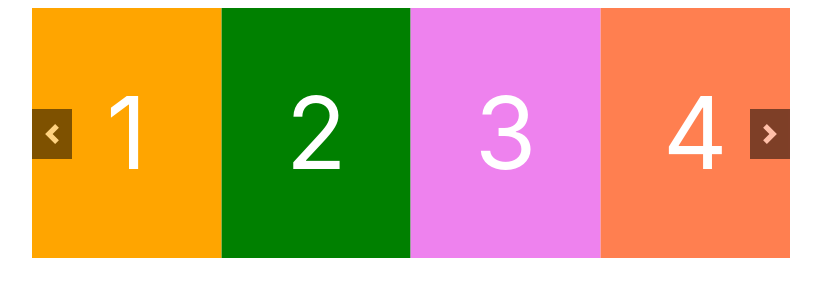
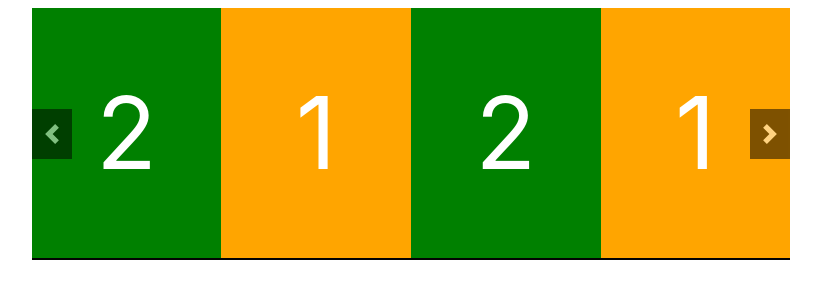
Before and after one commit to Artem-Pr/Slider, a plain HTML site: page index.html in a window 1280 px wide. Shown: the whole page, without its empty margins (229-1050 px from the left). Drawn offline with Linux system fonts and the light colour scheme.

Commit message:
before removing old functions

```diff
--- a/index.html
+++ b/index.html
@@ -24,12 +24,12 @@
 			<div class="slider__item">
 				<div style="height: 250px; background: green;">2</div>
 			</div>
-			<div class="slider__item">
-				<div style="height: 250px; background: violet;">3</div>
-			</div>
-			<div class="slider__item">
-				<div style="height: 250px; background: coral;">4</div>
-			</div>
+<!--			<div class="slider__item">-->
+<!--				<div style="height: 250px; background: violet;">3</div>-->
+<!--			</div>-->
+<!--			<div class="slider__item">-->
+<!--				<div style="height: 250px; background: coral;">4</div>-->
+<!--			</div>-->
 		</div>
 	</div>
 </div>
--- a/js/slider.js
+++ b/js/slider.js
@@ -2,7 +2,7 @@
 var multiItemSlider = (function () {
 	return function (selector) {
 		var
-			_mainElement = document.querySelector(selector), // основный элемент блока
+			_mainElement = document.querySelector(selector), // основный элемент блока ('.slider')
 			_sliderItems = _mainElement.querySelectorAll('.slider__item'), // элементы (.slider-item)
 			//_sliderItems = _sliderWrapper.children,
 			_sliderControls = _mainElement.querySelectorAll('.slider__control'), // элементы управления
@@ -19,7 +19,7 @@ var multiItemSlider = (function () {
 		let _countOfArr = 3, // slider duplication count
 			_items = [], // массив элементов
 			_step = Math.round(_itemWidth / _wrapperWidth * 100), // величина шага (для трансформации)
-			ratioToMoveElems = Math.round(_sliderItems.length * _countOfArr * _itemWidth / _wrapperWidth),
+			ratioToMoveElems = Math.round(_sliderItems.length * _countOfArr - _wrapperWidth / _itemWidth), // number of items outside the wrapper
 			elemInWrap = Math.round(_wrapperWidth / _itemWidth),
 			_transform = 0; // значение трансформации .slider_wrapper
 
@@ -38,7 +38,6 @@ var multiItemSlider = (function () {
 				for (let i = 0; i < count; i++) {
 					for (let j = 0; j < sliderItems.length; j++) {
 						let newItem = sliderItems[j].cloneNode(true);
-						console.log(newItem);
 						_items.push({item: newItem, index: j, transform: 0});
 						wrapper.appendChild(newItem);
 					}
@@ -47,7 +46,6 @@ var multiItemSlider = (function () {
 			} else { // create arr without duplicates
 				for (let i = 0; i < sliderItems.length; i++) {
 					let newItem = sliderItems[i].cloneNode(true);
-					console.log(newItem);
 					_items.push({item: newItem, index: i, transform: 0});
 				}
 				itemsForMove = Math.floor(_items.length / 2);
@@ -61,14 +59,85 @@ var multiItemSlider = (function () {
 			slider.appendChild(wrapper);
 		}
 
-		if (ratioToMoveElems >= 3) {
-			sliderDup(_sliderItems, _countOfArr);
-			// !!!
-			_mainElement = document.querySelector(selector); // основный элемент блока
 
-			_sliderItems = _mainElement.querySelectorAll('.slider__item'); // элементы (.slider-item)
+		// create slider's duplicates and put it in _items array
+		// items - '.slider__item' array
+		// count - slider duplication count
+		function createSlideDupArr(items, count) {
+			let newItem, // new items for clone '.slider__item' elements
+				newArr = []; // array for filling with new elements
+
+			for (let i = 0; i < count; i++) {
+				for (let j = 0; j < items.length; j++) {
+					newItem = items[j].cloneNode(true);
+					newArr.push({item: newItem, index: j, transform: 0});
+				}
+			}
+			return newArr;
 		}
-		//!!!
+
+
+		// filling the array with slide elements
+		// items - '.slider__item' array
+		function fillSlideArr(items) {
+			let newItem, // new items for clone '.slider__item' elements
+				newArr = []; // array for filling with new elements
+
+			for (let i = 0; i < items.length; i++) {
+				newItem = items[i].cloneNode(true);
+				newArr.push({item: newItem, index: i, transform: 0});
+			}
+			return newArr;
+		}
+
+
+		// Create and return new array of slider elements
+		// items - '.slider__item' array
+		// count - slider duplication count
+		function createItemsArr(items, count) {
+				if (count > 1) return createSlideDupArr(items, count); // if we need more than 1 copy of slides
+				return fillSlideArr(items); // if we need only 1 copy of slides
+		}
+
+
+		// Сut the second part of the current array and place it at the beginning of the array (current array is broken!)
+		// arr - the current array
+		function arrPartitioning (arr) {
+			let itemsForMove = Math.floor(_items.length / 2); // number of items to move left
+			let newArr = arr.splice(-itemsForMove, itemsForMove);
+			return  newArr.concat(arr);
+		}
+
+
+		// Remove current slider and create new slides according to the "itemsArr"
+		// slider - the main block ('.slider')
+		// curWrap - current wrapper to remove
+		// itemsArr - array with new items for wrapper
+		function createNewSlides (slider, curWrap, itemsArr) {
+			let	newWrap = document.createElement('div');
+
+			newWrap.classList.add('slider__wrapper');
+			for (let i = 0; i < itemsArr.length; i++) {
+				newWrap.appendChild(itemsArr[i].item);
+			}
+			curWrap.remove();
+			slider.appendChild(newWrap);
+		}
+
+
+		_items = createItemsArr(_sliderItems, _countOfArr);
+
+		if (ratioToMoveElems > 1) {
+			_items = arrPartitioning(_items);
+		}
+
+		createNewSlides(_mainElement, _sliderWrapper, _items);
+
+
+
+
+
+		_mainElement = document.querySelector(selector); // основный элемент блока
 		_sliderWrapper = _mainElement.querySelector('.slider__wrapper'); // обертка для .slider-item
 
 
```
